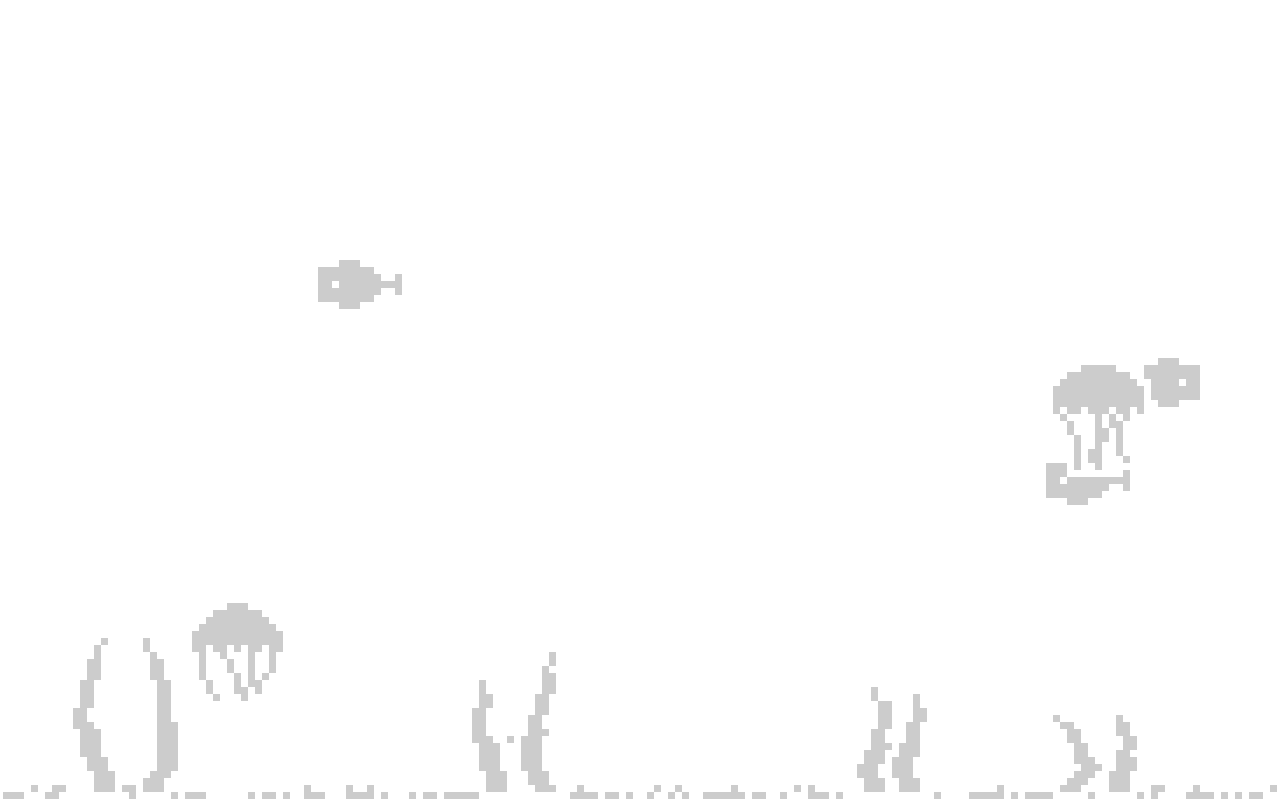
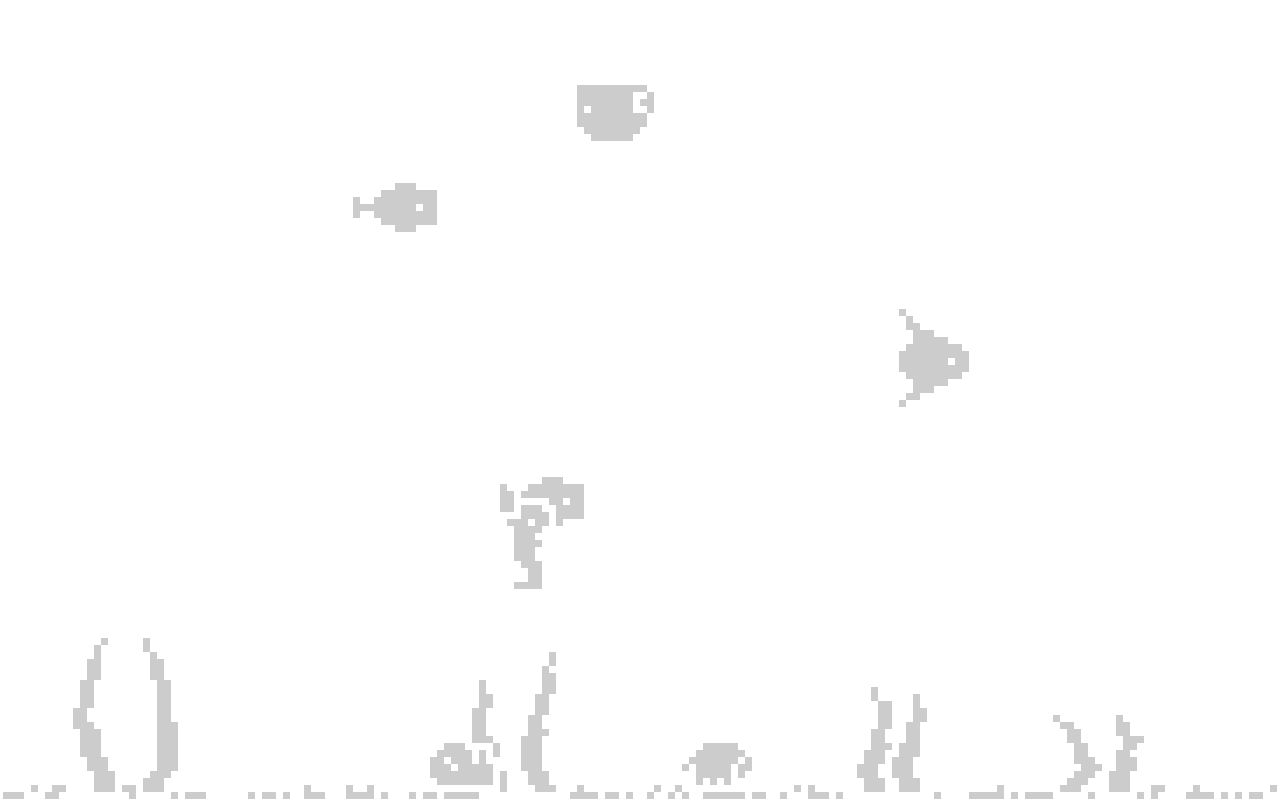
Before and after one commit to sooflee/sooflee.github.io, a plain HTML site: page index.html in a window 1280 px wide. Drawn offline with Linux system fonts and the light colour scheme.

Commit message:
Stock the tank: four fish species, a snail and a shrimp; drop the jellyfish
Fish are now a species table (silhouette, preferred depth band, speed,
tail beat): tetra in open water, hatchetfish at the surface, angelfish
mid-water, seahorse near the bottom. A snail and a shrimp crawl the
substrate; the rock makes the snail pull into its shell and the shrimp
flick away backwards, and either gets shoved clear if a rock lands on
it. Fish are also kept from dipping into the substrate. Jellyfish
removed.

Co-Authored-By: Claude Opus 5 (1M context) <noreply@anthropic.com>
Claude-Session: https://claude.ai/code/session_016hacyn2AH1SEVjYhPEuMbz

```diff
--- a/index.html
+++ b/index.html
@@ -44,30 +44,12 @@
     function irand(a, b) { return Math.floor(rand(a, b + 1)); }
 
     // ---------- sprites (# = black, . = empty) ----------
-    var JELLY = [
-        [
-            "....#####....",
-            "..#########..",
-            ".###########.",
-            "#############",
-            "#############",
-            "#############",
-            "#.##.###.##.#"
-        ],
-        [
-            ".....###.....",
-            "...#######...",
-            "..#########..",
-            ".###########.",
-            "#############",
-            "#############",
-            "##.##.#.##.##"
-        ]
-    ];
-    var JELLY_ANCHORS = [2, 5, 7, 10];
-
-    var FISH = [
-        [
+    // Each species is a pixel silhouette plus the water it prefers.
+    var SPECIES = {
+        tetra: {
+            w: 12, h: 7, band: [0.08, 0.70], speed: [0.16, 0.38],
+            bob: [0.05, 0.12], flap: 5, rush: 4.2,
+            frames: [[
                 "......###...",
                 "#...########",
                 "##.#########",
@@ -75,8 +57,7 @@
                 "##.#########",
                 "#...########",
                 "......###..."
-        ],
-        [
+            ], [
                 "......###...",
                 "....########",
                 "#..#########",
@@ -84,8 +65,147 @@
                 "#..#########",
                 "....########",
                 "......###..."
+            ]]
+        },
+        hatchet: {
+            w: 11, h: 8, band: [0.04, 0.18], speed: [0.10, 0.24],
+            bob: [0.04, 0.09], flap: 4, rush: 3.4,
+            frames: [[
+                ".##########",
+                "#..########",
+                "##.########",
+                "#..######.#",
+                ".##########",
+                ".##########",
+                "..########.",
+                "...######.."
+            ], [
+                ".##########",
+                "...########",
+                "#..########",
+                "##.######.#",
+                "#.#########",
+                ".##########",
+                "..########.",
+                "...######.."
+            ]]
+        },
+        angel: {
+            w: 10, h: 14, band: [0.24, 0.56], speed: [0.08, 0.18],
+            bob: [0.03, 0.07], flap: 6, rush: 3.0,
+            frames: [[
+                "#.........",
+                ".#........",
+                ".##.......",
+                "..###.....",
+                "..#####...",
+                ".########.",
+                "##########",
+                "#######.##",
+                "##########",
+                ".########.",
+                "..#####...",
+                "..###.....",
+                ".##.......",
+                "#........."
+            ], [
+                ".#........",
+                ".##.......",
+                "..##......",
+                "..####....",
+                ".######...",
+                ".#########",
+                "##########",
+                "#######.##",
+                "##########",
+                ".#########",
+                ".######...",
+                "..####....",
+                "..##......",
+                ".#........"
+            ]]
+        },
+        seahorse: {
+            w: 6, h: 12, band: [0.58, 0.82], speed: [0.03, 0.09],
+            bob: [0.05, 0.10], flap: 7, rush: 2.2,
+            frames: [[
+                ".###..",
+                "####..",
+                "##.###",
+                ".####.",
+                "..###.",
+                ".####.",
+                "..###.",
+                "..###.",
+                ".###..",
+                ".##...",
+                ".##...",
+                ".####."
+            ], [
+                ".###..",
+                "####..",
+                "##.###",
+                ".####.",
+                "..###.",
+                "..####",
+                "..###.",
+                ".###..",
+                ".###..",
+                "..##..",
+                "..##..",
+                ".####."
+            ]]
+        }
+    };
+
+    // Bottom dwellers: they crawl on the substrate rather than swim.
+    var CRITTERS = {
+        snail: {
+            w: 9, h: 6, speed: [0.015, 0.035], flap: 20, rush: 1,
+            frames: [[
+                "..###....",
+                ".#####.#.",
+                "##.###.#.",
+                "###.#####",
+                "#########",
+                ".########"
+            ], [
+                "..###....",
+                ".#####.#.",
+                "##.###..#",
+                "###.#####",
+                "#########",
+                "..#######"
+            ]],
+            // Pulled into the shell: stalks gone, foot tucked up.
+            hidden: [
+                "..###....",
+                ".#####...",
+                "##.###...",
+                "###.####.",
+                "#######..",
+                ".######.."
             ]
-    ];
+        },
+        shrimp: {
+            w: 10, h: 6, speed: [0.05, 0.13], flap: 4, rush: 6,
+            frames: [[
+                "..#####...",
+                ".#######..",
+                "#.#######.",
+                "##.#####.#",
+                ".#.#####..",
+                "...#.#.#.."
+            ], [
+                "..#####...",
+                "#.######..",
+                "##.######.",
+                "#.#######.",
+                ".#.#####.#",
+                "..#.#.#..."
+            ]]
+        }
+    };
 
     // Rocks are generated per drop: ragged ellipses, a little smaller than a fish.
     function makeRock() {
@@ -103,7 +223,7 @@
         return { rows: rows, w: w, h: h };
     }
 
-    var jellies = [], fish = [], plants = [], gravel = [], bubbles = [];
+    var fish = [], critters = [], plants = [], gravel = [], bubbles = [];
     var rocks = [], falling = [];
     var nextRock = 0, disturb = 0, disturbX = 0;
 
@@ -155,39 +275,41 @@
             }
         }
 
-        var domeH = JELLY[0].length;
-        jellies = [];
-        var jCount = small ? 1 : 2;
-        for (i = 0; i < jCount; i++) {
-            var tail = small ? 6 : 8;
-            var top = 1;
-            var bottom = Math.max(top + 4, ROWS - domeH - tail - 6);
-            jellies.push({
-                x: Math.max(1, Math.min(COLS - JELLY[0][0].length - 1,
-                    Math.round((i + rand(0.25, 0.75)) * (COLS / jCount)) - 6)),
-                y: irand(top + 2, bottom),
-                top: top,
-                bottom: bottom,
-                up: Math.random() < 0.5,
-                tail: tail,
+        fish = [];
+        var roster = small
+            ? ['tetra', 'angel', 'seahorse']
+            : ['tetra', 'tetra', 'hatchet', 'angel', 'seahorse'];
+        for (i = 0; i < roster.length; i++) {
+            var sp = SPECIES[roster[i]];
+            fish.push({
+                sp: sp,
+                x: rand(2, Math.max(3, COLS - sp.w - 2)),
+                y: Math.round(rand(ROWS * sp.band[0], ROWS * sp.band[1])),
+                dir: Math.random() < 0.5 ? -1 : 1,
+                speed: rand(sp.speed[0], sp.speed[1]),
                 phase: rand(0, Math.PI * 2),
-                drift: Math.random() < 0.5 ? -1 : 1
+                bob: rand(sp.bob[0], sp.bob[1]),
+                drawY: 0,
+                dart: 0,
+                flee: 0,
+                fleeT: 0,
+                turnLock: 0
             });
         }
 
-        fish = [];
-        var fCount = 3;
-        for (i = 0; i < fCount; i++) {
-            fish.push({
-                x: rand(0, COLS),
-                y: Math.round(rand(ROWS * 0.08, ROWS * 0.78)),
+        critters = [];
+        var kinds = ['snail', 'shrimp'];
+        for (i = 0; i < kinds.length; i++) {
+            var cs = CRITTERS[kinds[i]];
+            critters.push({
+                kind: kinds[i],
+                sp: cs,
+                x: rand(4, Math.max(5, COLS - cs.w - 4)),
                 dir: Math.random() < 0.5 ? -1 : 1,
-                speed: rand(0.16, 0.38),
+                speed: rand(cs.speed[0], cs.speed[1]),
                 phase: rand(0, Math.PI * 2),
-                bob: rand(0.05, 0.12),
-                dart: 0,
-                flee: 0,
-                fleeT: 0,
+                hideT: 0,
+                dartT: 0,
                 turnLock: 0
             });
         }
@@ -245,30 +367,56 @@
         stamp(cells);
     }
 
-    function drawJelly(j, t) {
-        var f = Math.floor(t / 9 + j.phase) % 2;
-        var rows = JELLY[f];
-        var x = Math.round(j.x);
-        var y = Math.round(j.y);
-        var cells = [];
-        spriteCells(cells, rows, x, y, false);
+    function updateCritters(t) {
+        for (var i = 0; i < critters.length; i++) {
+            var c = critters[i];
+            var y = ROWS - 2 - c.sp.h;
+            if (c.turnLock > 0) c.turnLock--;
+            if (c.dartT > 0) c.dartT--;
 
-        var hemY = y + rows.length;
-        for (var a = 0; a < JELLY_ANCHORS.length; a++) {
-            var ax = x + JELLY_ANCHORS[a];
-            var len = j.tail - (a % 2) - (f === 1 ? 1 : 0);
-            for (var k = 0; k < len; k++) {
-                var off = Math.round(Math.sin(t * 0.075 + j.phase + a * 1.3 + k * 0.5) * 1.4);
-                cells.push(ax + off, hemY + k);
+            // Shoved out from under a rock that came to rest on top of it.
+            if (blockedBy(c.x, y, c.sp.w, c.sp.h)) {
+                var out = 0;
+                for (var k = 0; k < rocks.length; k++) {
+                    var rk = rocks[k];
+                    if (c.x + c.sp.w > rk.x && rk.x + rk.w > c.x && y + c.sp.h > rk.y && rk.y + rk.h > y) {
+                        out = ((c.x + c.sp.w) - rk.x) <= ((rk.x + rk.w) - c.x) ? -1 : 1;
+                        break;
                     }
                 }
+                c.x = Math.max(1, Math.min(COLS - 1 - c.sp.w, c.x + out));
+                c.dir = out || c.dir;
+                c.hideT = Math.max(c.hideT, 6);
+            }
+
+            if (c.hideT > 0) {
+                c.hideT--;
+            } else {
+                var rush = c.dartT > 0 ? c.sp.rush : 1;
+                var step = c.dir * c.speed * rush;
+                if (blockedBy(c.x + step, y, c.sp.w, c.sp.h)) {
+                    if (c.turnLock <= 0) { c.dir = -c.dir; c.turnLock = 12; }
+                    step = c.dir * c.speed * rush;
+                    if (blockedBy(c.x + step, y, c.sp.w, c.sp.h)) step = 0;
+                }
+                c.x += step;
+                if (c.x < 1) { c.x = 1; c.dir = 1; }
+                if (c.x + c.sp.w > COLS - 1) { c.x = COLS - 1 - c.sp.w; c.dir = -1; }
+            }
+
+            var rows;
+            if (c.hideT > 0 && c.sp.hidden) rows = c.sp.hidden;
+            else rows = c.sp.frames[Math.floor(t / (c.dartT > 0 ? 2 : c.sp.flap) + c.phase * 3) % 2];
+            var cells = [];
+            spriteCells(cells, rows, Math.round(c.x), y, c.dir < 0);
             stamp(cells);
+        }
     }
 
     function drawFish(f, t) {
-        var frame = Math.floor(t / (f.dart > 0 ? 2 : 5) + f.phase * 3) % 2;
+        var frame = Math.floor(t / (f.dart > 0 ? 2 : f.sp.flap) + f.phase * 3) % 2;
         var cells = [];
-        spriteCells(cells, FISH[frame], Math.round(f.x), f.drawY, f.dir < 0);
+        spriteCells(cells, f.sp.frames[frame], Math.round(f.x), f.drawY, f.dir < 0);
         stamp(cells);
     }
 
@@ -289,8 +437,7 @@
     }
 
     // A landed rock is solid: fish turn around at it rather than swimming through.
-    function blockedBy(x, y) {
-        var fw = FISH[0][0].length, fh = FISH.length;
+    function blockedBy(x, y, fw, fh) {
         for (var i = 0; i < rocks.length; i++) {
             var r = rocks[i];
             if (x + fw > r.x && r.x + r.w > x && y + fh > r.y && r.y + r.h > y) return true;
@@ -301,13 +448,24 @@
     // A fish bolts away from (rx, ry): horizontally first, with a vertical
     // kick so the whole tank visibly scatters.
     function startle(f, rx, ry, power) {
-        var dx = (f.x + FISH[0][0].length / 2) - rx;
-        var dy = (f.drawY + FISH.length / 2) - ry;
+        var dx = (f.x + f.sp.w / 2) - rx;
+        var dy = (f.drawY + f.sp.h / 2) - ry;
         // Directly underneath, keep going rather than flip-flopping each tick.
         if (Math.abs(dx) > 3) f.dir = dx >= 0 ? 1 : -1;
         if (Math.abs(dy) > 2) f.flee = dy >= 0 ? 1 : -1;
         f.dart = Math.max(f.dart, power);
         f.fleeT = Math.max(f.fleeT, power);
+    }
+
+    // The snail pulls into its shell; the shrimp flicks away backwards.
+    function spook(c, rx, power) {
+        if (c.kind === 'snail') {
+            c.hideT = Math.max(c.hideT, power * 2);
+        } else {
+            var dx = (c.x + c.sp.w / 2) - rx;
+            if (Math.abs(dx) > 3) c.dir = dx >= 0 ? 1 : -1;
+            c.dartT = Math.max(c.dartT, power);
+        }
     }
 
     function dropRock() {
@@ -318,8 +476,9 @@
         // The splash startles the whole tank; fish near it bolt hardest.
         for (var i = 0; i < fish.length; i++) {
             var f = fish[i];
-            startle(f, x + shape.w / 2, 0, Math.abs((f.x + 6) - x) < 60 ? 26 : 14);
+            startle(f, x + shape.w / 2, 0, Math.abs((f.x + f.sp.w / 2) - x) < 60 ? 26 : 14);
         }
+        for (var cc = 0; cc < critters.length; cc++) spook(critters[cc], x + shape.w / 2, 14);
 
         disturb = 18;
         disturbX = x;
@@ -343,8 +502,14 @@
             var rcx = r.x + r.w / 2, rcy = r.y + r.h / 2;
             for (var q = 0; q < fish.length; q++) {
                 var ff2 = fish[q];
-                var ddx = (ff2.x + 6) - rcx, ddy = (ff2.drawY + 3) - rcy;
+                var ddx = (ff2.x + ff2.sp.w / 2) - rcx, ddy = (ff2.drawY + ff2.sp.h / 2) - rcy;
                 if (Math.abs(ddx) < 42 && Math.abs(ddy) < 32) startle(ff2, rcx, rcy, 24);
+            }
+            if (r.y > ROWS * 0.5) {
+                for (var cq = 0; cq < critters.length; cq++) {
+                    var cr = critters[cq];
+                    if (Math.abs((cr.x + cr.sp.w / 2) - rcx) < 40) spook(cr, rcx, 20);
+                }
             }
 
             var rest = restingRow(Math.round(r.x), r.w, r.h);
@@ -356,8 +521,9 @@
                 disturbX = Math.round(r.x);
                 for (var m = 0; m < fish.length; m++) {
                     var ff = fish[m];
-                    if (Math.abs((ff.x + 6) - r.x) < 50) startle(ff, r.x + r.w / 2, rest, 24);
+                    if (Math.abs((ff.x + ff.sp.w / 2) - r.x) < 50) startle(ff, r.x + r.w / 2, rest, 24);
                 }
+                for (var cm = 0; cm < critters.length; cm++) spook(critters[cm], r.x + r.w / 2, 22);
                 for (var k = 0; k < 9; k++) {
                     bubbleAt(Math.round(r.x) + irand(-2, r.w + 2), rest - irand(0, 3), irand(2, 4));
                 }
@@ -410,6 +576,8 @@
         for (i = 0; i < rocks.length; i++) drawRock(rocks[i], rocks[i].x, rocks[i].y);
         for (i = 0; i < falling.length; i++) drawRock(falling[i], Math.round(falling[i].x), Math.round(falling[i].y));
 
+        updateCritters(t);
+
         if (Math.random() < 0.008 && bubbles.length < 3) {
             bubbleAt(irand(2, COLS - 3), ROWS - 3, 3);
         }
@@ -421,55 +589,41 @@
             else px(b.x + (Math.sin(t * 0.4 + b.phase) > 0 ? 0 : 1), b.y);
         }
 
-        var fw = FISH[0][0].length;
         for (i = 0; i < fish.length; i++) {
             var f = fish[i];
+            var fw = f.sp.w, fh = f.sp.h;
             if (f.dart > 0) f.dart--;
-            f.drawY = Math.round(f.y + Math.sin(t * f.bob + f.phase) * 2);
+            // The substrate is the floor: never let a fish dip into it.
+            var maxDrawY = ROWS - 2 - fh;
+            f.drawY = Math.min(maxDrawY, Math.round(f.y + Math.sin(t * f.bob + f.phase) * 2));
 
             // Lift clear immediately if a rock came to rest on top of a fish.
-            for (var esc = 0; esc < 12 && blockedBy(f.x, f.drawY); esc++) { f.y -= 1; f.drawY -= 1; }
+            for (var esc = 0; esc < 12 && blockedBy(f.x, f.drawY, fw, fh); esc++) { f.y -= 1; f.drawY -= 1; }
 
             if (f.turnLock > 0) f.turnLock--;
-            var rush = f.dart > 0 ? 4.2 : 1;
+            var rush = f.dart > 0 ? f.sp.rush : 1;
             var step = f.dir * f.speed * rush;
-            if (blockedBy(f.x + step, f.drawY)) {
+            if (blockedBy(f.x + step, f.drawY, fw, fh)) {
                 if (f.turnLock <= 0) { f.dir = -f.dir; f.turnLock = 12; }
                 step = f.dir * f.speed * rush;
-                if (blockedBy(f.x + step, f.drawY)) step = 0;
+                if (blockedBy(f.x + step, f.drawY, fw, fh)) step = 0;
             }
             f.x += step;
 
             if (f.fleeT > 0) {
                 f.fleeT--;
-                var ny = f.y + f.flee * 0.7;
+                var ny = Math.min(f.y + f.flee * 0.7, maxDrawY - 2);
                 var nDraw = Math.round(ny + Math.sin(t * f.bob + f.phase) * 2);
-                if (blockedBy(f.x, nDraw)) f.fleeT = 0;
+                if (blockedBy(f.x, nDraw, fw, fh)) f.fleeT = 0;
                 else f.y = ny;
             }
-            f.y = Math.max(1, Math.min(ROWS - FISH.length - 3, f.y));
+            f.y = Math.max(1, Math.min(maxDrawY - 2, f.y));
             // The screen is the tank: fish turn at the glass instead of wrapping.
             if (f.x < 1) { f.x = 1; f.dir = 1; }
             if (f.x + fw > COLS - 1) { f.x = COLS - 1 - fw; f.dir = -1; }
             drawFish(f, t);
         }
 
-        // Jellyfish pulse upward, then sink back down. They stay inside the
-        // tank -- never wrapping, so none ever appears out of the floor.
-        for (i = 0; i < jellies.length; i++) {
-            var j = jellies[i];
-            if (j.up) {
-                if (tick % 8 === 0) j.y -= 1;
-                if (j.y <= j.top) j.up = false;
-            } else {
-                if (tick % 18 === 0) j.y += 1;
-                if (j.y >= j.bottom) j.up = true;
-            }
-            if (tick % 40 === 0) j.x += j.drift;
-            if (j.x < 1) j.drift = 1;
-            if (j.x > COLS - JELLY[0][0].length - 1) j.drift = -1;
-            drawJelly(j, t);
-        }
     }
 
     window.addEventListener('resize', resize);
```
Lines whose indentation alone changed are shown as unchanged.
